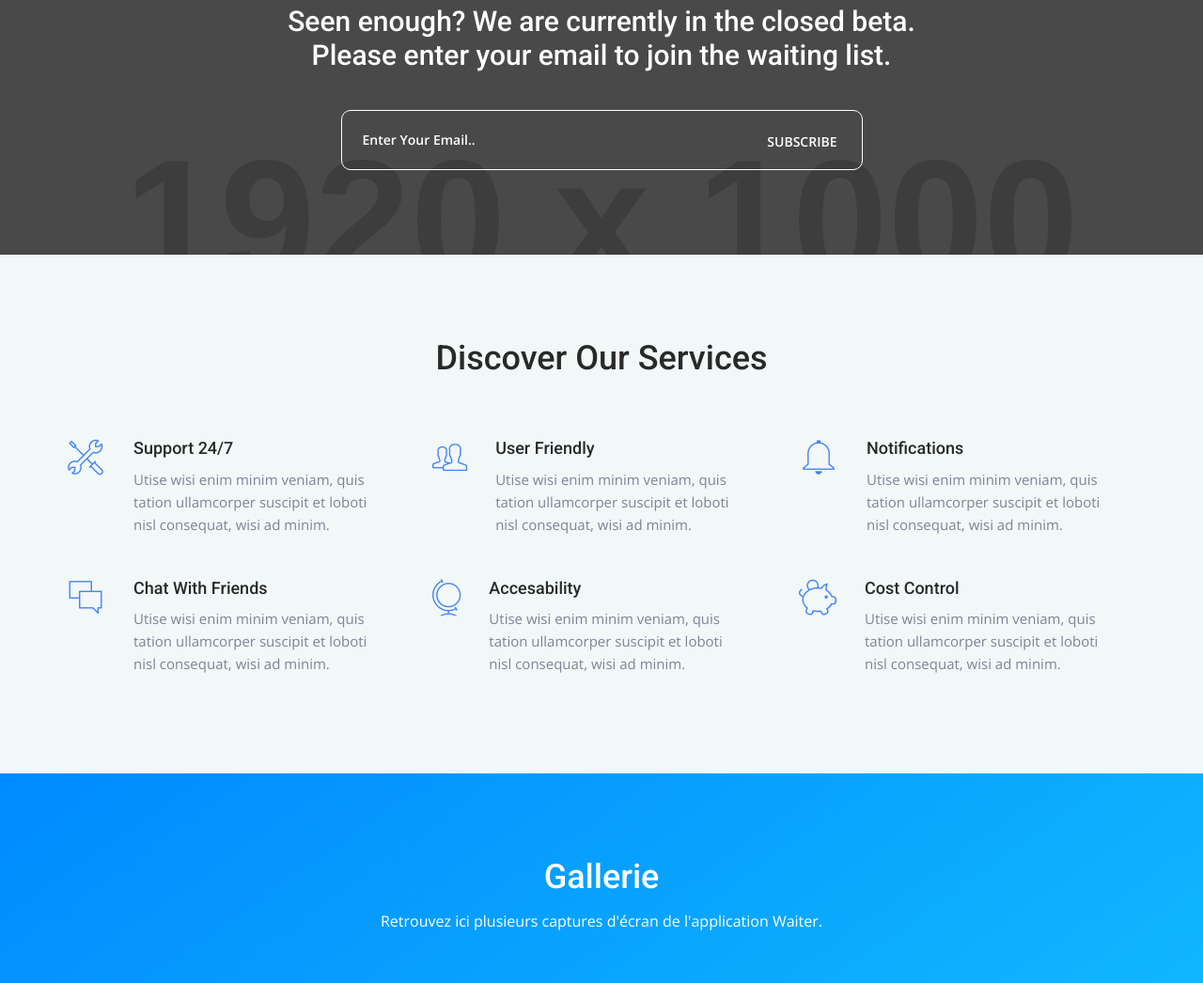
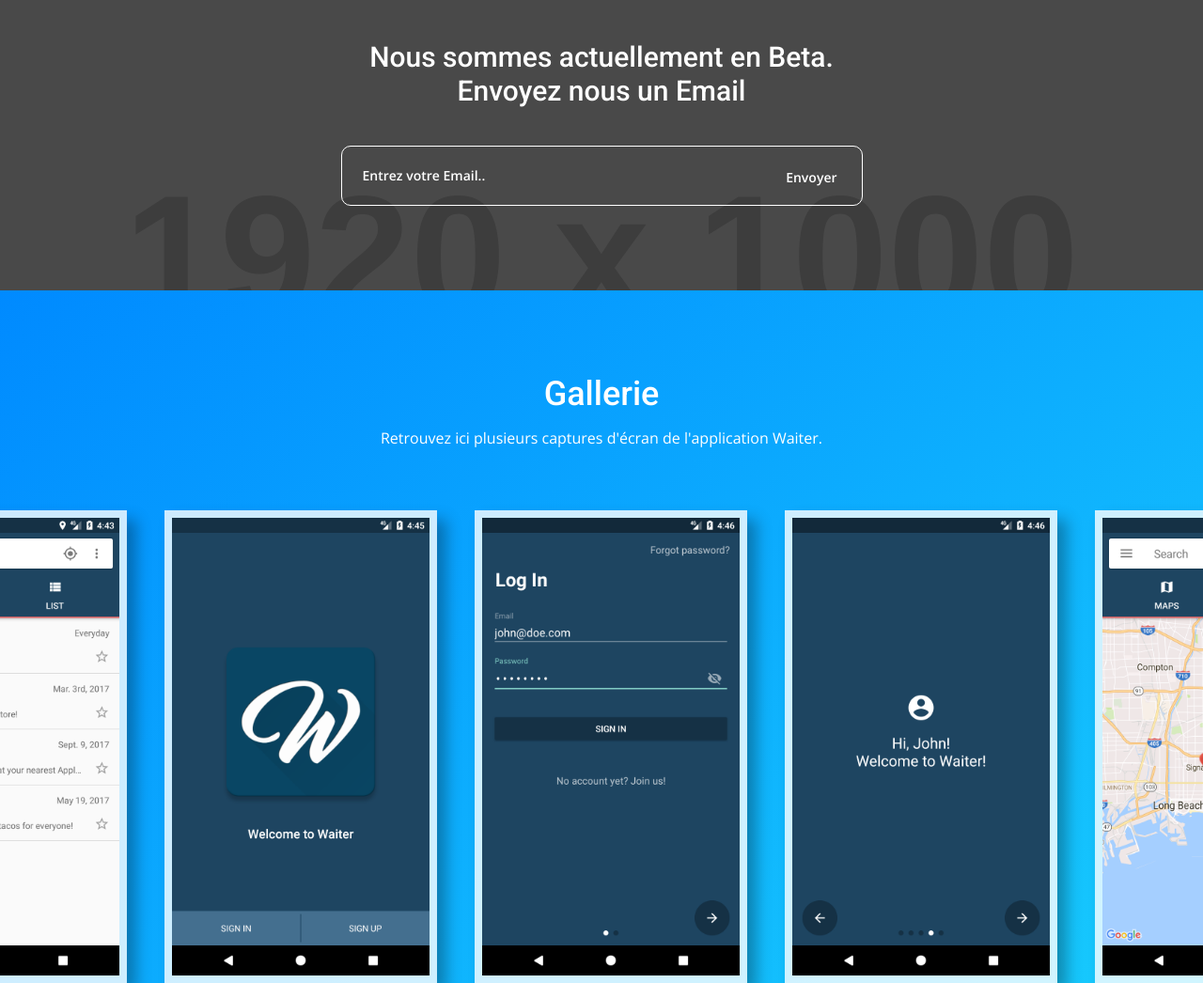
Before and after one commit to pmbranco/waiter-landing-page, a plain HTML site: page index.html in a window 1280 px wide. Shown: the part 2840-3886 px from the top of the page at 94% size. Drawn offline with nearby package versions, Linux system fonts and the light colour scheme; placeholder pictures from the web are drawn by us.

Commit message:
Update txt

```diff
--- a/index.html
+++ b/index.html
@@ -226,11 +226,11 @@
 
 	        		<h3 class="medium-title">Une application mobile</h3>
 
-	        		<p>Nemo enim ipsam voluptatem quia voluptas sit aspernatur netsum lorisum fugit, sed quia magni dolores eos qui ratione sequi nesciunt. Neque et quis autem velis reprehenderit et quis voluptate velit esse quam nihil porisum ratione sequi enim ipsam voluptatem quia volupti tempor.</p>
+	        		<p>Waiter est une application multiplateforme permettant la mise en contact d'utilisateurs avec des « waiters ». Les « waiters » sont des utilisateurs chargés d'effectuer l'attente contre une rémunération.</p>
 
-	        		<blockquote>Lorem ipsum dolor sit amet consectetur adipiscing elit Etiam at ipsum at ligula vestibulum sodales Sed luctus orci vel nibh aliquam laoreet Aenean accumsan</blockquote>
+	        		<blockquote> Waiter cible dans un premier temps les personnes souhaitant participer à des événements impliquant de longues files d'attente (touristes, familles, groupes d'amis).</blockquote>
 
-	        		<p>Ut wisi enim ad minim veniam, quis nostrud exerci tation ullamis corperas suscipit lobortis nisl consequat. volutpat. Ut wisi enim ad minim veniam, ets nostrud exerci tation ullamcorper suscipit lobortis nisl consequat.</p>
+<p>L’application leur laisse la possibilité de commander un waiter et avoir ainsi la liberté de pratiquer d'autres activités lors d'une attente. Ensuite, n'importe quelles personnes majeures ayant besoin d'un complément de revenu ou d'une source financière peuvent également se servir de Waiter, elles peuvent devenir waiter et attendre à la place d'une personne dans le but de recevoir une compensation financière.</p>
 
 	        		<a href="#" title="Bientôt disponible !" target="_blank" class="btn-download"><i class="fa fa-cloud-download"></i>TÉLÉCHARGER</a>
 
@@ -276,19 +276,11 @@
 		        <!--begin col md 6 -->
 		        <div class="col-md-6 padding-top-60">
 
-	        		<h3>Responsive Design</h3>
+	        		<h3>Un système ayant déjà fait ses preuves</h3> <br/><br/>
 
-	        		<p>Nemo enim ipsam voluptatem quia voluptas sit aspernatur netsum lorisum fugit, sed quia magni dolores eos qui ratione sequi nesciunt. Neque et quis autem velis reprehenderit et quis voluptate velit esse quam nihil porisum ratione sequi enim ipsam voluptatem quia volupti tempor.</p>
+	        		<p>Une multitude d'applications à grand succés comme Uber par exemple et pour lequel nous nous sommes inspirés.</p><br/>
 
-	        		<p>Ut wisi enim ad minim veniam, quis nostrud exerci tation ullamis corperas suscipit lobortis nisl consequat. volutpat. Ut wisi enim ad minim veniam, ets nostrud exerci tation ullamcorper suscipit lobortis nisl consequat.</p>
-
-	        		<ul class="features-responsive">
-	        			<li><i class="fa fa-check"></i>Lorem ipsum dolor sit ametcon sectetur adipiscingelit</li>
-	        			<li><i class="fa fa-check"></i>Wisi enim ad minim veniam nostrud net exercites. </li>
-	        			<li><i class="fa fa-check"></i>Neque etim net quis autem velis reprehenderit.</li>
-	        			<li><i class="fa fa-check"></i>Quia voluptas sit aspernatur netsum fugit.</li>
-	        			<li><i class="fa fa-check"></i>Dipsam voluptatem quia volupti tempor.</li>
-	        		</ul>
+	        		<p>Une interface simple et intuitive afin que tout le monde y trouve son compte. De l'étudiant souhaitant gagner de l'argent pendant ses temps libre à la personne agée qui serait dans l'incapacité d'assumer une file d'attente.</p>
 
 		        </div>
 		        <!--end col md 6 -->
@@ -317,8 +309,8 @@
 		        <div class="col-md-12 text-center">
 
 		            <!--begin newsletter-form -->
-		    		<h3 class="newsletter-title">Seen enough? We are currently in the closed beta.<br>
-		    		Please enter your email to join the waiting list.</h3>
+		    		<h3 class="newsletter-title">Nous sommes actuellement en Beta.<br>
+		    		Envoyez nous un Email</h3>
 
 		        </div>
 		        <!--end col md 12 -->
@@ -327,12 +319,12 @@
 		        <div class="col-md-6 col-md-offset-3 newsletter_box">
 
 		            <!--begin success_box -->
-		            <p class="newsletter_success_box" style="display:none;">We received your message and you'll hear from us soon. Thank You!</p>
+		            <p class="newsletter_success_box" style="display:none;">Nous vous répondrons des que possible. Merci!</p>
 		            <!--end success_box -->
 
 		    		<form id="newsletter-form" class="newsletter_form" action="php/newsletter.php" method="post">
-		    			<input type="email" name="nf_email" placeholder="Enter Your Email.." class="newsletter-input">
-		    			<input type="submit" value="SUBSCRIBE" class="btn-newsletter">
+		    			<input type="email" name="nf_email" placeholder="Entrez votre Email.." class="newsletter-input">
+		    			<input type="submit" value="Envoyer" class="btn-newsletter">
 		    		</form>
 		    		<!--end newsletter-form -->
 
@@ -347,136 +339,6 @@
 
   	</section>
   	<!--end section image-->
-
-  	<!--begin section grey -->
-  	<section class="section-grey" id="services">
-
-	    <!--begin container -->
-	    <div class="container">
-
-	      	<!--begin row -->
-	      	<div class="row">
-
-		        <!--begin col md 12-->
-		        <div class="col-md-12 text-center">
-
-					<h2 class="section-title">Discover Our Services</h2> <br/><br/>
-
-
-		        </div>
-		        <!--end col md 12 -->
-
-		        <!--begin col md 4-->
-		        <div class="col-md-4">
-
-		        	<div class="feature-box">
-
-		        		<i class="pe-7s-tools"></i>
-
-		        		<div class="feature-inner">
-
-		        			<h4>Support 24/7</h4>
-		        			<p>Utise wisi enim minim veniam, quis tation ullamcorper suscipit et loboti nisl consequat, wisi ad minim.</p>
-
-		        		</div>
-		        	</div>
-		        </div>
-		        <!--end col md 4 -->
-
-		        <!--begin col md 4-->
-		        <div class="col-md-4">
-
-		        	<div class="feature-box">
-
-		        		<i class="pe-7s-users"></i>
-
-		        		<div class="feature-inner">
-
-		        			<h4>User Friendly</h4>
-		        			<p>Utise wisi enim minim veniam, quis tation ullamcorper suscipit et loboti nisl consequat, wisi ad minim.</p>
-
-		        		</div>
-		        	</div>
-		        </div>
-		        <!--end col md 4 -->
-
-		        <!--begin col md 4-->
-		        <div class="col-md-4">
-
-		        	<div class="feature-box">
-
-		        		<i class="pe-7s-bell"></i>
-
-		        		<div class="feature-inner">
-
-		        			<h4>Notifications</h4>
-		        			<p>Utise wisi enim minim veniam, quis tation ullamcorper suscipit et loboti nisl consequat, wisi ad minim.</p>
-
-		        		</div>
-		        	</div>
-		        </div>
-		        <!--end col md 4 -->
-
-		        <!--begin col md 4-->
-		        <div class="col-md-4">
-
-		        	<div class="feature-box">
-
-		        		<i class="pe-7s-chat"></i>
-
-		        		<div class="feature-inner">
-
-		        			<h4>Chat With Friends</h4>
-		        			<p>Utise wisi enim minim veniam, quis tation ullamcorper suscipit et loboti nisl consequat, wisi ad minim.</p>
-
-		        		</div>
-		        	</div>
-		        </div>
-		        <!--end col md 4 -->
-
-		        <!--begin col md 4-->
-		        <div class="col-md-4">
-
-		        	<div class="feature-box">
-
-		        		<i class="pe-7s-world"></i>
-
-		        		<div class="feature-inner">
-
-		        			<h4>Accesability</h4>
-		        			<p>Utise wisi enim minim veniam, quis tation ullamcorper suscipit et loboti nisl consequat, wisi ad minim.</p>
-
-		        		</div>
-		        	</div>
-		        </div>
-		        <!--end col md 4 -->
-
-		        <!--begin col md 4-->
-		        <div class="col-md-4">
-
-		        	<div class="feature-box">
-
-		        		<i class="pe-7s-piggy"></i>
-
-		        		<div class="feature-inner">
-
-		        			<h4>Cost Control</h4>
-		        			<p>Utise wisi enim minim veniam, quis tation ullamcorper suscipit et loboti nisl consequat, wisi ad minim.</p>
-
-		        		</div>
-		        	</div>
-		        </div>
-		        <!--end col md 4 -->
-
-	      	</div>
-	      	<!--end row -->
-
-	    </div>
-	    <!--end container -->
-
-  	</section>
-  	<!--end section grey -->
-
 
 	<!--begin section gallery -->
   	<section class="section-gradient" id="gallery">
@@ -559,9 +421,7 @@
 				<!--begin col md 12 -->
 				<div class="col-md-12 text-center margin-bottom-30">
 
-					<h2 class="section-title">Discover Extra Features</h2>
-
-					<p class="section-subtitle">There are many variations of passages of Lorem Ipsum available, but the majority<br>have suffered alteration, by injected humour, or new randomised words.</p>
+					<h2 class="section-title">Nos outils</h2> <br/>
 
 				</div>
 				<!--end col md 12 -->
@@ -577,8 +437,8 @@
 
 		        		<div class="feature-inner-left">
 
-		        			<h5>Support 24/7</h5>
-		        			<p>Netsum wisi enim adis minim veniam nisle, quis nostris exerci tation ullam corper suscipit net loremis nets advert nes wisi.</p>
+		        			<h5>disponibilité</h5>
+		        			<p>Nous vous garantissons des waiters à dispositions à tout moment de la journée</p>
 
 		        		</div>
 		        	</div>
@@ -591,8 +451,8 @@
 
 		        		<div class="feature-inner-left">
 
-		        			<h5>User Friendly</h5>
-		        			<p>Netsum wisi enim adis minim veniam nisle, quis nostris exerci tation ullam corper suscipit net loremis nets advert nes wisi.</p>
+		        			<h5>Communauté</h5>
+		        			<p>En tant que services cette application renforcera les liens entre les utilisateurs</p>
 
 		        		</div>
 		        	</div>
@@ -606,7 +466,7 @@
 		        		<div class="feature-inner-left">
 
 		        			<h5>Notifications</h5>
-		        			<p>Netsum wisi enim adis minim veniam nisle, quis nostris exerci tation ullam corper suscipit net loremis nets advert nes wisi.</p>
+		        			<p>Vous serez notifié en temps réel de l'avancement et du statut de l'attente</p>
 
 		        		</div>
 		        	</div>
@@ -630,8 +490,8 @@
 							<i class="hi-icon-right pe-7s-chat rights"></i>
 						</div>
 		        		<div class="feature-inner-right">
-		        			<h5>Chat With Friends</h5>
-		        			<p>Netsum wisi enim adis minim veniam nisle, quis nostris exerci tation ullam corper suscipit net loremis nets advert nes wisi.</p>
+		        			<h5>Chat</h5>
+		        			<p>Vous pourrez interagir à tous moment avec votre waiter</p>
 		        		</div>
 		        	</div>
 
@@ -640,8 +500,8 @@
 							<i class="hi-icon-right pe-7s-world rights"></i>
 						</div>
 		        		<div class="feature-inner-right">
-		        			<h5>Accesability</h5>
-		        			<p>Netsum wisi enim adis minim veniam nisle, quis nostris exerci tation ullam corper suscipit net loremis nets advert nes wisi.</p>
+		        			<h5>Accessibilité</h5>
+		        			<p>Utilisez nos services avec une simple connexion internet</p>
 		        		</div>
 		        	</div>
 
@@ -650,8 +510,8 @@
 							<i class="hi-icon-right pe-7s-piggy rights"></i>
 						</div>
 		        		<div class="feature-inner-right">
-		        			<h5>Cost Control</h5>
-		        			<p>Netsum wisi enim adis minim veniam nisle, quis nostris exerci tation ullam corper suscipit net loremis nets advert nes wisi.</p>
+		        			<h5>Paiement</h5>
+		        			<p>Nos paiements sont sécurisés</p>
 		        		</div>
 		        	</div>
 
```
